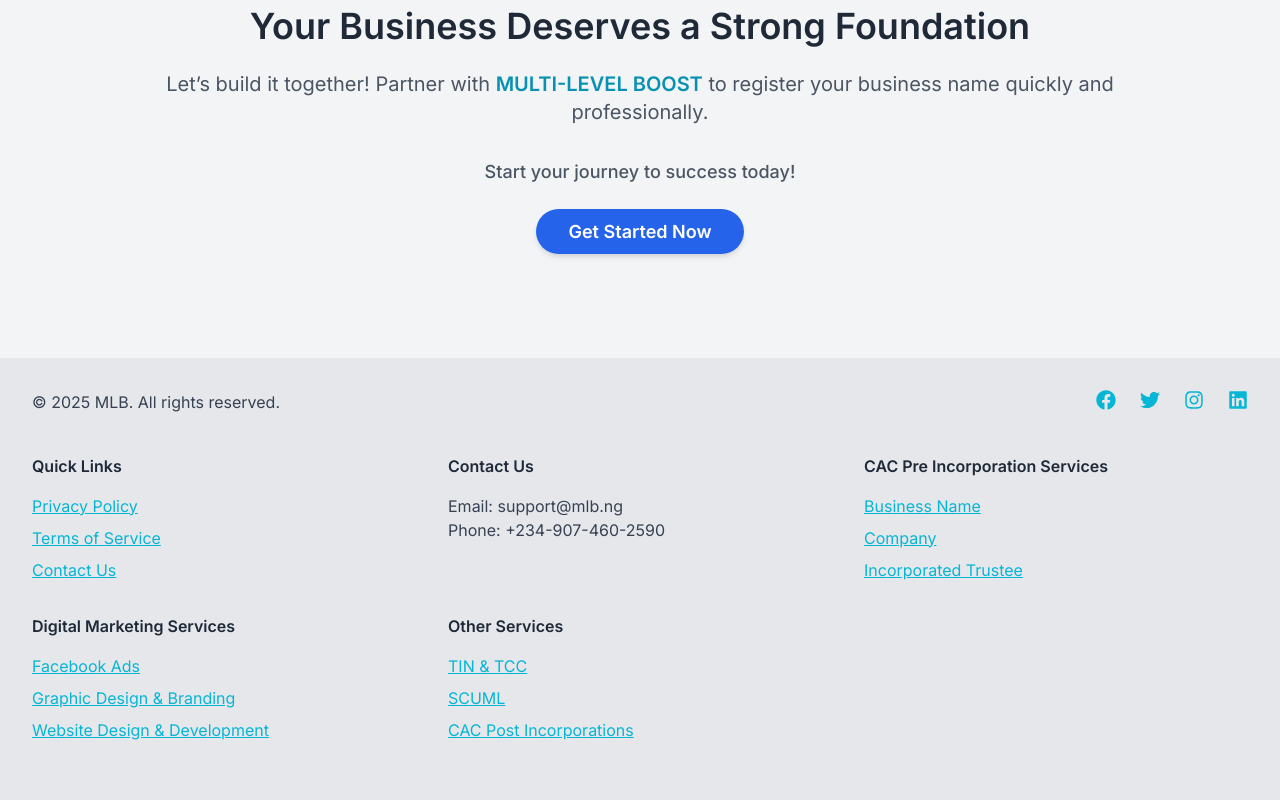
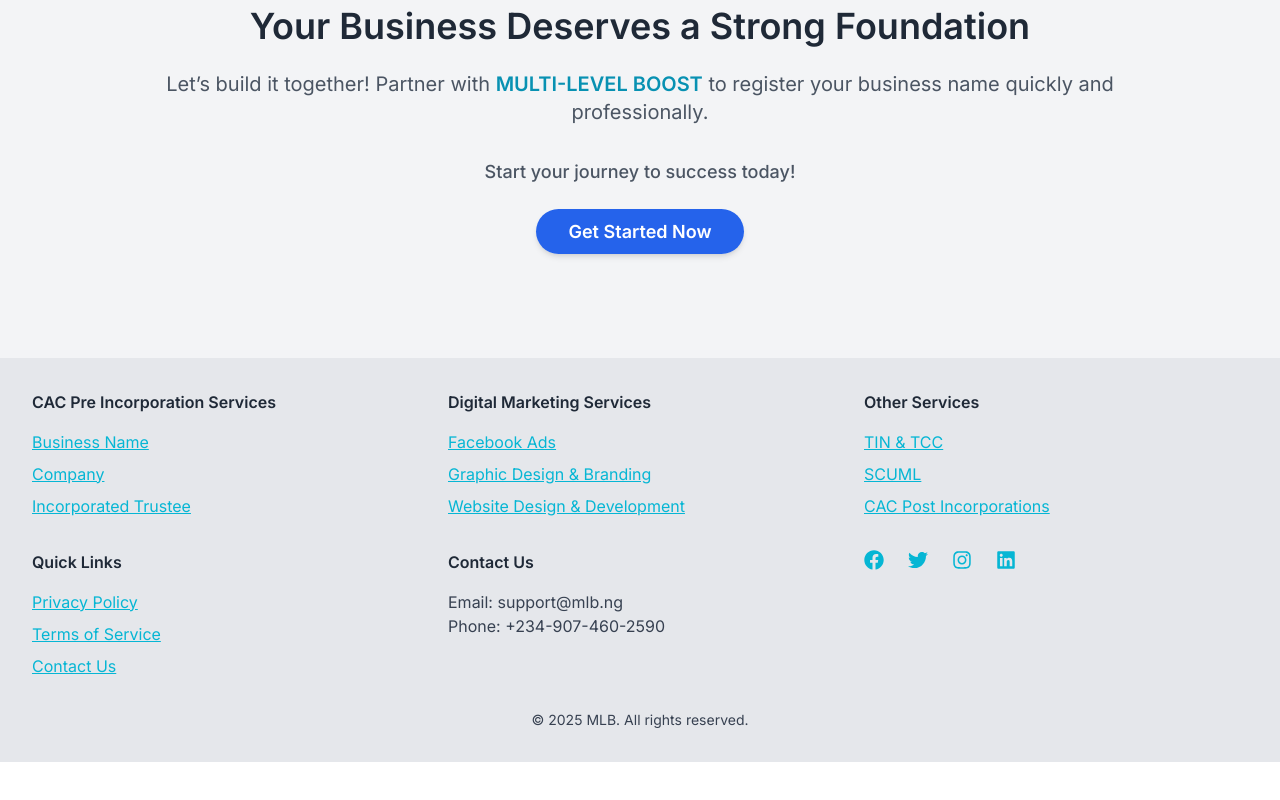
Before and after one commit to elijahkelechi/mlb_frontend, a React (Vite) app: page /businessNameRegistration in a window 1280 px wide. Shown: the part 3651-4451 px from the top of the page. After the commit the page ends 4413 px from the top, so only its background shows below. Built offline with nearby package versions, Linux system fonts and the light colour scheme.

Commit message:
I commit

```diff
--- a/src/components/Footer.jsx
+++ b/src/components/Footer.jsx
@@ -10,96 +10,8 @@ const Footer = () => {
   return (
     <footer className="bg-gray-200 py-8 px-4 md:px-8">
       <div className="container mx-auto">
-        {/* Social Media and Copyright */}
-        <div className="flex flex-col md:flex-row justify-between items-center md:items-start mb-8">
-          <div className="text-center md:text-left mb-4 md:mb-0">
-            <div className="text-gray-700 mb-2 text-sm md:text-base">
-              &copy; {new Date().getFullYear()} MLB. All rights reserved.
-            </div>
-          </div>
-          <div className="flex justify-center md:justify-start space-x-6">
-            <a
-              href="https://facebook.com"
-              target="_blank"
-              rel="noopener noreferrer"
-              className="text-cyan-500 hover:text-cyan-700"
-            >
-              <FaFacebook size={20} />
-            </a>
-            <a
-              href="https://twitter.com"
-              target="_blank"
-              rel="noopener noreferrer"
-              className="text-cyan-500 hover:text-cyan-700"
-            >
-              <FaTwitter size={20} />
-            </a>
-            <a
-              href="https://instagram.com"
-              target="_blank"
-              rel="noopener noreferrer"
-              className="text-cyan-500 hover:text-cyan-700"
-            >
-              <FaInstagram size={20} />
-            </a>
-            <a
-              href="https://linkedin.com"
-              target="_blank"
-              rel="noopener noreferrer"
-              className="text-cyan-500 hover:text-cyan-700"
-            >
-              <FaLinkedin size={20} />
-            </a>
-          </div>
-        </div>
-
-        {/* Quick Links */}
-        <div className="grid grid-cols-1 md:grid-cols-3 gap-8 mb-8">
-          <div>
-            <h4 className="font-semibold text-gray-800 mb-4 text-center md:text-left">
-              Quick Links
-            </h4>
-            <ul className="text-gray-700 space-y-2 text-center md:text-left">
-              <li>
-                <a
-                  href="#"
-                  className="text-cyan-500 hover:text-cyan-700 underline"
-                >
-                  Privacy Policy
-                </a>
-              </li>
-              <li>
-                <a
-                  href="#"
-                  className="text-cyan-500 hover:text-cyan-700 underline"
-                >
-                  Terms of Service
-                </a>
-              </li>
-              <li>
-                <a
-                  href="#"
-                  className="text-cyan-500 hover:text-cyan-700 underline"
-                >
-                  Contact Us
-                </a>
-              </li>
-            </ul>
-          </div>
-
-          {/* Contact Us */}
-          <div>
-            <h4 className="font-semibold text-gray-800 mb-4 text-center md:text-left">
-              Contact Us
-            </h4>
-            <p className="text-gray-700 text-center md:text-left">
-              Email: support@mlb.ng
-            </p>
-            <p className="text-gray-700 text-center md:text-left">
-              Phone: +234-907-460-2590
-            </p>
-          </div>
-
+        {/* Top Grid Section */}
+        <div className="grid grid-cols-1 md:grid-cols-3 gap-8">
           {/* CAC Pre Incorporation Services */}
           <div>
             <h4 className="font-semibold text-gray-800 mb-4 text-center md:text-left">
@@ -135,10 +47,8 @@ const Footer = () => {
               </li>
             </ul>
           </div>
-        </div>
 
-        {/* Digital Marketing Services */}
-        <div className="grid grid-cols-1 md:grid-cols-3 gap-8 mb-8">
+          {/* Digital Marketing Services */}
           <div>
             <h4 className="font-semibold text-gray-800 mb-4 text-center md:text-left">
               Digital Marketing Services
@@ -210,6 +120,96 @@ const Footer = () => {
             </ul>
           </div>
         </div>
+
+        {/* Bottom Grid Section */}
+        <div className="grid grid-cols-1 md:grid-cols-3 gap-8 mt-8">
+          {/* Quick Links */}
+          <div>
+            <h4 className="font-semibold text-gray-800 mb-4 text-center md:text-left">
+              Quick Links
+            </h4>
+            <ul className="text-gray-700 space-y-2 text-center md:text-left">
+              <li>
+                <a
+                  href="#"
+                  className="text-cyan-500 hover:text-cyan-700 underline"
+                >
+                  Privacy Policy
+                </a>
+              </li>
+              <li>
+                <a
+                  href="#"
+                  className="text-cyan-500 hover:text-cyan-700 underline"
+                >
+                  Terms of Service
+                </a>
+              </li>
+              <li>
+                <a
+                  href="#"
+                  className="text-cyan-500 hover:text-cyan-700 underline"
+                >
+                  Contact Us
+                </a>
+              </li>
+            </ul>
+          </div>
+
+          {/* Contact Us */}
+          <div>
+            <h4 className="font-semibold text-gray-800 mb-4 text-center md:text-left">
+              Contact Us
+            </h4>
+            <p className="text-gray-700 text-center md:text-left">
+              Email: support@mlb.ng
+            </p>
+            <p className="text-gray-700 text-center md:text-left">
+              Phone: +234-907-460-2590
+            </p>
+          </div>
+
+          {/* Social Media */}
+          <div className="flex justify-center md:justify-start space-x-6">
+            <a
+              href="https://facebook.com"
+              target="_blank"
+              rel="noopener noreferrer"
+              className="text-cyan-500 hover:text-cyan-700"
+            >
+              <FaFacebook size={20} />
+            </a>
+            <a
+              href="https://twitter.com"
+              target="_blank"
+              rel="noopener noreferrer"
+              className="text-cyan-500 hover:text-cyan-700"
+            >
+              <FaTwitter size={20} />
+            </a>
+            <a
+              href="https://instagram.com"
+              target="_blank"
+              rel="noopener noreferrer"
+              className="text-cyan-500 hover:text-cyan-700"
+            >
+              <FaInstagram size={20} />
+            </a>
+            <a
+              href="https://linkedin.com"
+              target="_blank"
+              rel="noopener noreferrer"
+              className="text-cyan-500 hover:text-cyan-700"
+            >
+              <FaLinkedin size={20} />
+            </a>
+          </div>
+        </div>
+
+        {/* Footer Bottom */}
+        <div className="text-center mt-8 text-gray-700 text-sm">
+          &copy; {new Date().getFullYear()} MLB. All rights reserved.
+        </div>
       </div>
     </footer>
   );
```
Also changed, not shown: src/pages/Home.jsx (+52 -55 lines).
